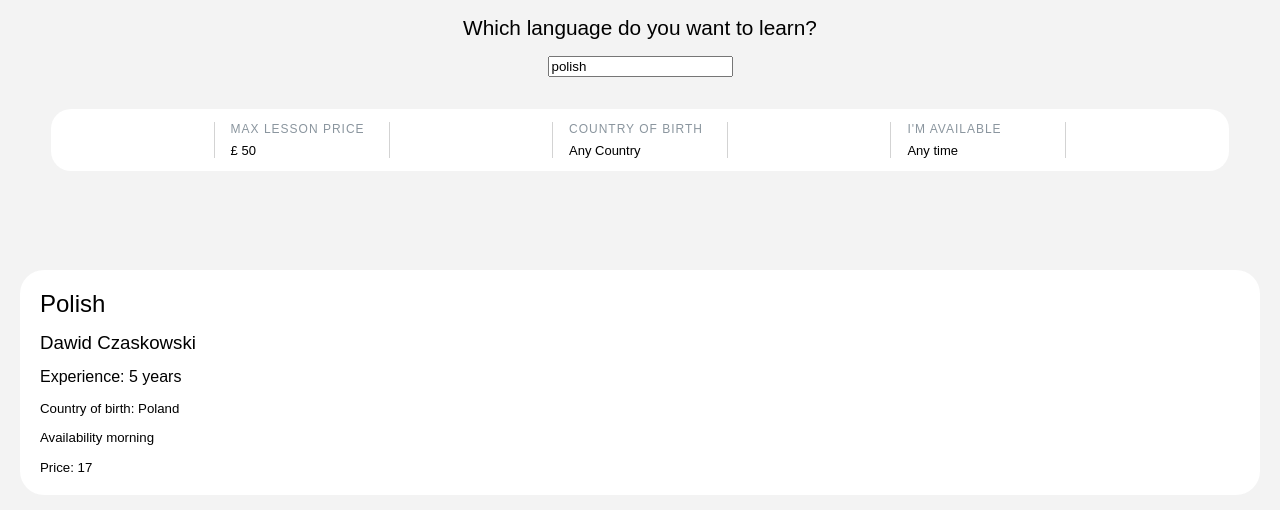
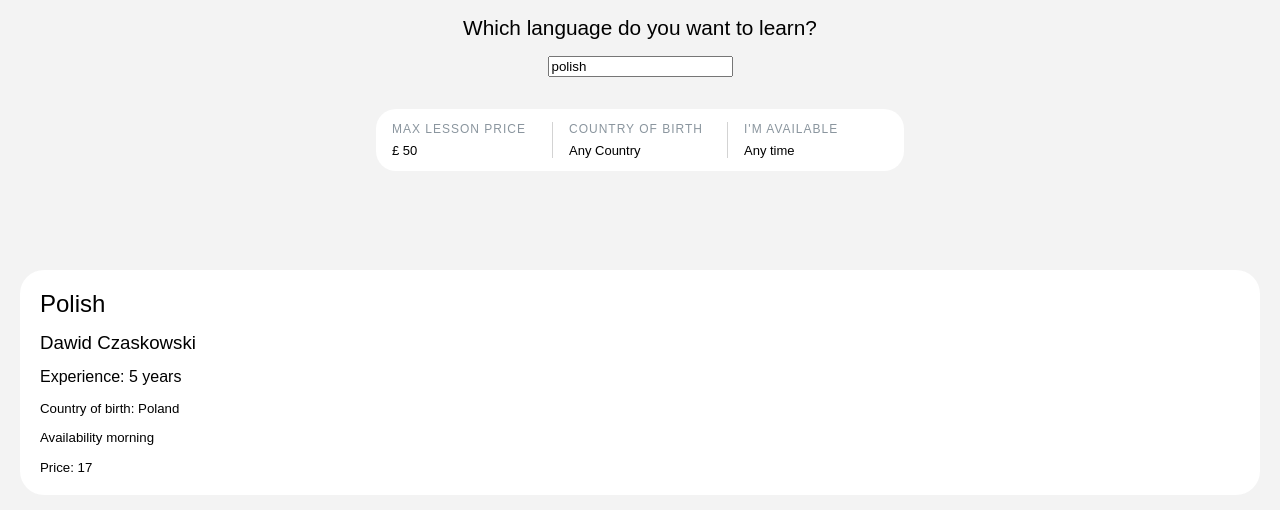
Before and after one commit to ryan50500/Language__App__React__TypeScript, a React (Create React App) app: page / in a window 1280 px wide. Shown: the top 510 px of the page. Built offline with nearby package versions, Linux system fonts and the light colour scheme.

Commit message:
tidying up filter css

```diff
--- a/src/components/FilteredTeachers.tsx
+++ b/src/components/FilteredTeachers.tsx
@@ -27,15 +27,10 @@ const FilteredTeachers: React.FC<Props> = ({ initialInputText }) => {
         function handleClickOutside(event: MouseEvent) {
             event.stopPropagation();
             if (filterRef.current && !filterRef.current.contains(event.target as HTMLElement)) {
-                console.log('poo')
                 setGrayedOut(false);
                 setIsBirthCountryVisible(false);
                 setIsAvailabilityVisible(false);
                 setIsPriceRangeVisible(false);
-            }
-            else {
-                console.log('filters are the target!')
-
             }
         }
         document.addEventListener('mousedown', handleClickOutside);
@@ -44,7 +39,6 @@ const FilteredTeachers: React.FC<Props> = ({ initialInputText }) => {
             document.removeEventListener('mousedown', handleClickOutside);
         };
     }, []);
-
 
 
     // filter the results by language searched, price, birth country of teacher, and teacher availabilty
@@ -71,7 +65,6 @@ const FilteredTeachers: React.FC<Props> = ({ initialInputText }) => {
         setTeacherAvailability(event.target.value);
         // setMaxPrice(parseInt(event.target.value));
     };
-
 
 
     // REMOVE FILTERS
@@ -120,10 +113,8 @@ const FilteredTeachers: React.FC<Props> = ({ initialInputText }) => {
 
     return (
         <>
-
             {/* filter the results by language  */}
             <SearchLanguage inputText={inputText} setInputText={setInputText} filteredTeachers={filteredTeachers} />
-
 
             <section id="filter__section" ref={filterRef}>
                 <div className={`${PriceFilterStyles.filter__options} ${grayedOut ? PriceFilterStyles.filter__options__grayed : ''}`}>
@@ -143,7 +134,7 @@ const FilteredTeachers: React.FC<Props> = ({ initialInputText }) => {
                     </div>
                     {/* filter teachers by birth country */}
                     <div className={`${PriceFilterStyles.filter__padding} ${isBirthCountryVisible ? PriceFilterStyles.filter__padding__white : ''}`}>
-                        <div className={PriceFilterStyles.flex__column} onClick={openBirthCountryFilter}>
+                        <div className={PriceFilterStyles.flex__column} style={{ borderLeft: '1px solid lightgray', borderRight: '1px solid lightgray' }} onClick={openBirthCountryFilter}>
                             <span className={PriceFilterStyles.filter__type}>COUNTRY OF BIRTH</span>
                             <div className={PriceFilterStyles.flex__align}>
                                 <span>{teacherBirthCountry.length === 0 ? 'Any Country' : teacherBirthCountry}</span>
@@ -175,14 +166,13 @@ const FilteredTeachers: React.FC<Props> = ({ initialInputText }) => {
                         <input type="range" id="priceRange" name="priceRange" min="0" max="50" step="5" value={maxPrice} onChange={handlePriceChange} className={`${PriceFilterStyles.priceSlider}`} />
                     </div>
                     <div className={`${PriceFilterStyles.filter__input} ${isBirthCountryVisible ? PriceFilterStyles.visible : PriceFilterStyles.hidden}`}>
-                        <input type="text" id="teacherBirth" name="teacherBirth" value={teacherBirthCountry} onChange={handleBirthCountry} />
+                        <input type="text" id="teacherBirth" placeholder="Search Country" name="teacherBirth" value={teacherBirthCountry} onChange={handleBirthCountry} />
                     </div>
                     <div className={`${PriceFilterStyles.filter__input} ${isAvailabilityVisible ? PriceFilterStyles.visible : PriceFilterStyles.hidden}`}>
                         <input type="text" id="teacherAvailability" name="teacherAvailability" value={teacherAvailability} onChange={handleAvailability} />
                     </div>
                 </div>
             </section>
-
 
             {filteredTeachers.map((arrayItem) => {
                 return (
--- a/src/components/PriceFilterStyles.module.css
+++ b/src/components/PriceFilterStyles.module.css
@@ -65,29 +65,29 @@
 }
 .filter__options {
   display: flex;
-  justify-content: space-evenly;
+  justify-content: center;
   align-items: center;
   background-color: white;
-  margin: 2rem 4% 0 4%;
+  margin: 2rem auto 0 auto;
   padding: 0px 0;
   border-radius: 20px;
+  max-width: 528px;
 }
 .filter__options__grayed {
   background-color: #F8F9F9;
 }
 .hover {
-  margin: 0.5rem 4% 0 4%;
+  margin: 0.5rem auto 0 auto;
   padding: 0;
   background-color: transparent;
   align-items: flex-start;
+  width: 528px;
 }
 .flex__column {
   display: flex;
   flex-direction: column;
   cursor: pointer;
   width: 176px;
-  border-left: 1px solid lightgray;
-  border-right: 1px solid lightgray;
   padding-left: 1rem;
 }
 .flex__align {
```
